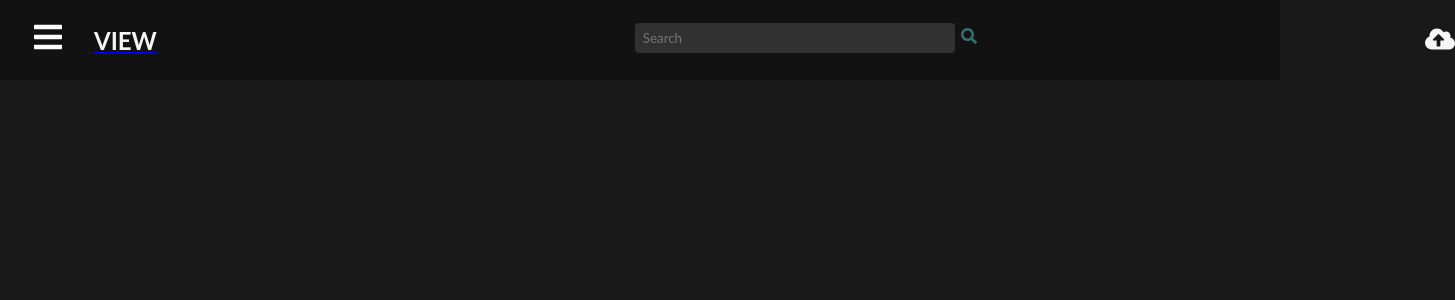
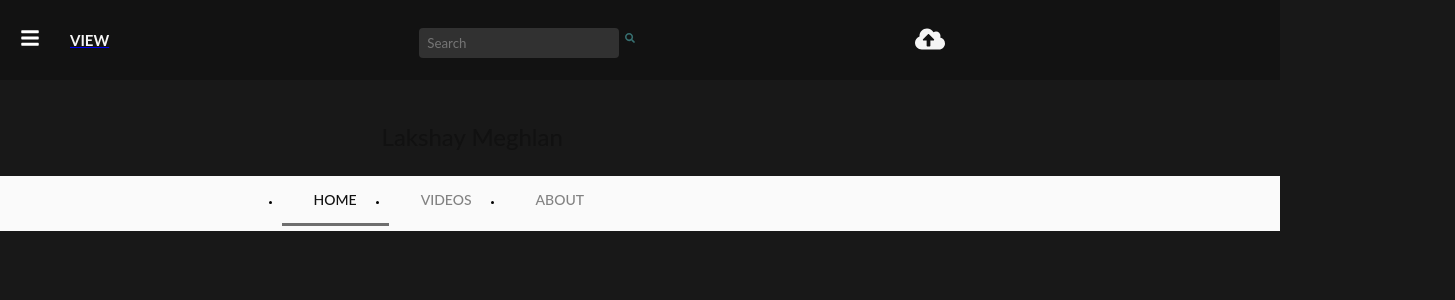
Before and after one commit to lakshaymeghlan/View, a React (Create React App) app: page /profile in a window 1280 px wide. Shown: the top 300 px of the page, 1455 px wide, since content can reach past the window. Built offline with nearby package versions, Linux system fonts and the light colour scheme.

Commit message:
build profile page

```diff
--- a/src/App.js
+++ b/src/App.js
@@ -9,6 +9,7 @@ import Login from "./Components/Login/Login";
 import Feedback from "./Components/Feedback/Feedback";
 import UploadVideo from "./Components/UploadVideo/UploadVideo";
 import ViewVideo from "./Components/ViewVideo/ViewVideo";
+import Profile from "./Components/Home/Profile";
 
 function App() {
   return (
@@ -23,6 +24,7 @@ function App() {
           <Route path="/feedback" element={<Feedback />} />
           <Route path="/uploadvideo" element={<UploadVideo />} />
           <Route path="/viewvideo/:id" element={<ViewVideo />} />
+          <Route path="/profile" element={<Profile />} />
         </Routes>
       </BrowserRouter>
     </>
--- /dev/null
+++ b/src/Components/Home/Profile.css
@@ -0,0 +1,139 @@
+
+:root {
+    font-size: 10px;
+    --grey-text: #828282;
+    --black-text: #111;
+}
+
+*,
+*::before,
+*::after {
+    box-sizing: border-box;
+}
+
+body {
+    display: flex;
+    flex-direction: column;
+    font-family: "Roboto", Arial, sans-serif;
+    min-height: 100vh;
+}
+
+.container {
+    max-width: 138rem;
+    margin: 0 auto;
+    padding: 0 2vw;
+}
+
+.btn {
+    display: flex;
+    justify-content: center;
+    align-items: center;
+    font: inherit;
+    background: none;
+    border: none;
+    color: inherit;
+    padding: 0;
+    text-transform: uppercase;
+    cursor: pointer;
+}
+
+
+.logo {
+    flex: 0 0 15rem;
+    margin-left: 2.5rem;
+}
+
+.site-search {
+    flex-grow: 1;
+    margin: 0 2.5rem;
+}
+
+.menu-btn {
+    font-size: 1.6rem;
+    color: #888;
+    padding: 0 0.5rem;
+}
+
+.logo h1 {
+    font-family: "Oswald", Arial, sans-serif;
+    font-size: 2.2rem;
+    font-weight: 600;
+    letter-spacing: -0.12rem;
+    color: #282828;
+    white-space: nowrap;
+    cursor: pointer;
+}
+
+.logo-icon {
+    color: #f00;
+    padding-right: 0.5rem;
+}
+
+/* Channel info */
+
+.channel-info {
+    padding-top: 1.6rem;
+    color:#f5f5f5;
+
+}
+
+.channel-info .container {
+    display: flex;
+    align-items: center;
+}
+
+.channel-icon {
+    flex-basis: 8rem;
+    height: 8rem;
+    border-radius: 50%;
+    overflow: hidden;
+}
+
+.channel-title {
+    flex: 1 1 auto;
+    margin: 0 2rem;
+}
+
+.channel-title h1 {
+    font-size: 2.4rem;
+    font-weight: 400;
+    color: var(--black-text);
+    white-space: nowrap;
+}
+
+.channel-title i {
+    font-size: 1.4rem;
+    color: #6e6e6e;
+}
+
+/* Channel navigation */
+
+.channel-nav {
+    background-color: #fafafa;
+    padding-bottom: 0.5rem;
+    white-space: nowrap;
+    overflow-x: auto;
+}
+
+.channel-nav ul {
+    display: flex;
+}
+
+.nav-item a {
+    display: inline-block;
+    font-size: 1.4rem;
+    font-weight: 500;
+    text-transform: uppercase;
+    text-decoration: none;
+    color: var(--grey-text);
+    padding: 1.5rem 3.2rem;
+}
+
+.nav-item a.current {
+    color: var(--black-text);
+    border-bottom: 0.3rem solid #6e6e6e;
+}
+
+.nav-item a:hover {
+    color: var(--black-text);
+}
--- /dev/null
+++ b/src/Components/Home/Profile.js
@@ -0,0 +1,47 @@
+import React from "react";
+import "./Profile.css";
+
+function Profile() {
+  return (
+    <div>
+      {/* <h1 style={{ color: "#f5f5f5" }}>profile</h1> */}
+      <section className="channel-info">
+        <div className="container">
+          <div className="channel-icon">
+            {/* <img
+              src="https://images.unsplash.com/photo-1467912681710-2a73a89d88d6?w=80&h=80&fit=crop"
+              alt=""
+            /> */}
+          </div>
+
+          <div className="channel-title">
+            <h1>
+              Lakshay Meghlan <i className="fas fa-check-circle"></i>
+            </h1>
+          </div>
+        </div>
+      </section>
+
+      <nav className="channel-nav">
+        <div className="container">
+          <ul>
+            <li className="nav-item">
+              <a href="#" className="current">
+                Home
+              </a>
+            </li>
+
+            <li className="nav-item">
+              <a href="#">Videos</a>
+            </li>
+            <li className="nav-item">
+              <a href="#">About</a>
+            </li>
+          </ul>
+        </div>
+      </nav>
+    </div>
+  );
+}
+
+export default Profile;
--- a/src/Components/Home/Video_container.js
+++ b/src/Components/Home/Video_container.js
@@ -21,9 +21,12 @@ function Video_container({ id, name, video, date, img, userName }) {
             {name}
           </h1>
         </Link>
-        <div className="avatar">
-          <Avatar alt="L" src={img} />
-        </div>
+
+        <Link to={`/profile`}>
+          <div className="avatar">
+            <Avatar alt="L" src={img} />
+          </div>
+        </Link>
         <div>
           <h6 className="date_format" style={{ marginBottom: "2rem" }}>
             {moment(date).format("lll")} <br />
```
